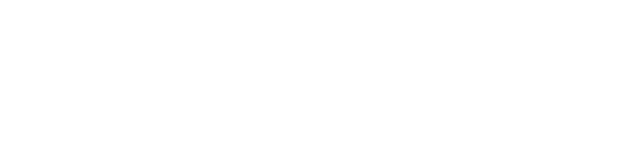
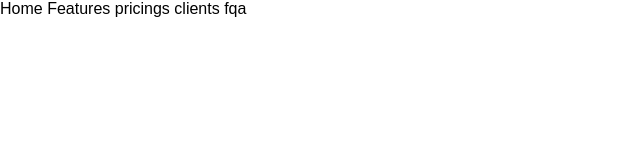
Before and after one commit to nitingaxioned/Task1, a plain HTML site: page index.html in a window 1280 px wide. Shown: the whole page, without its empty margins (0-640 px from the left). Drawn offline with Linux system fonts and the light colour scheme.

Commit message:
nav Created

```diff
--- a/index.html
+++ b/index.html
@@ -26,11 +26,11 @@
     <header>
       <nav>
         <ul>
-          <li></li>
-          <li></li>
-          <li></li>
-          <li></li>
-          <li></li>
+          <li><a>Home</a></li>
+          <li><a>Features</a></li>
+          <li><a>pricings</a></li>
+          <li><a>clients</a></li>
+          <li><a>fqa</a></li>
         </ul>
       </nav>
 
```
